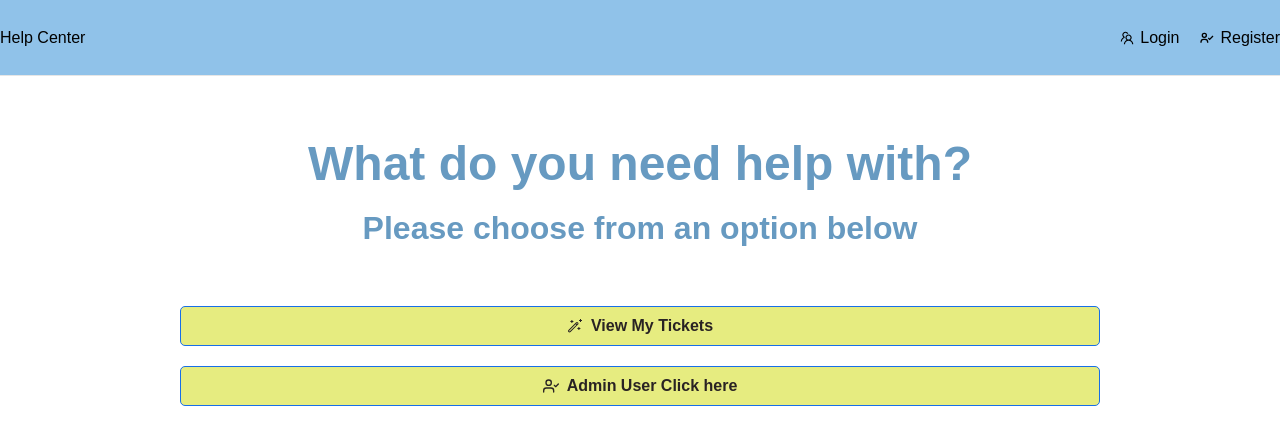
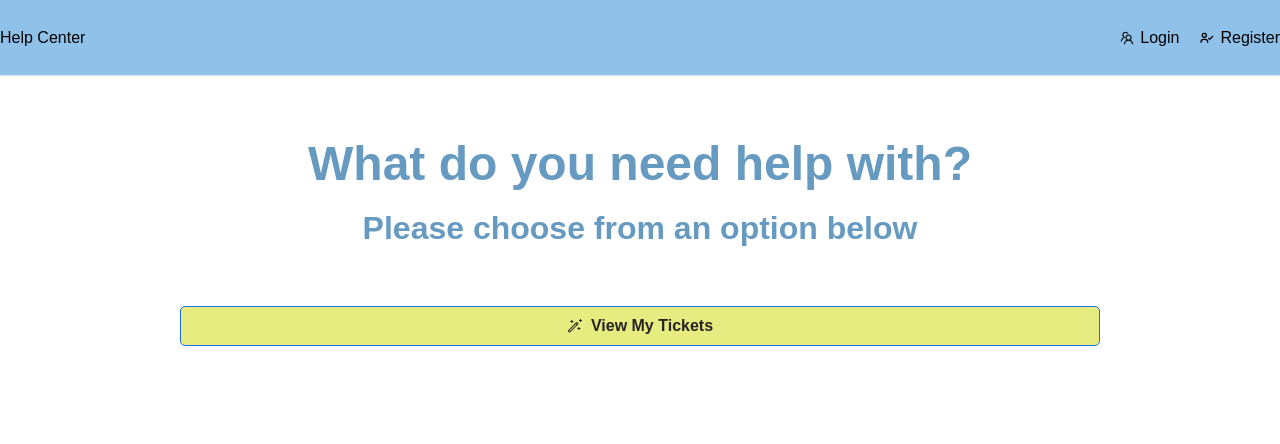
Before and after one commit to Zhongqi0402/Digital_Support_Center, a React (Create React App) app in the folder frontend/: page / in a window 1280 px wide. Shown: the top 444 px of the page. Built offline with nearby package versions, Linux system fonts and the light colour scheme.

Commit message:
small fix in home page and log in page

```diff
--- a/frontend/src/pages/Home.tsx
+++ b/frontend/src/pages/Home.tsx
@@ -8,11 +8,12 @@ import { useSelector } from 'react-redux'
 const Home: FC<any> = () => {
   const { user } = useSelector( ( state: any ) => state.auth )
 
-  let message = user && user.isAdmin ? "View All Tickets" : 'View My Tickets'
-
   return (
     <>
-      {!user || !user.isAdmin ? <section className='heading'>
+
+
+      {!user || !user.isAdmin ?
+      <section className='heading'>
         <h1>What do you need help with?</h1>
         <p>Please choose from an option below</p>
       </section> :
@@ -20,17 +21,21 @@ const Home: FC<any> = () => {
 
       {( user && !user.isAdmin ) && <Link to='/new-ticket' className='btn btn-reverse btn-block'>
         <VscThreeBars /> Create New Ticket
-      </Link>}
+      </Link>
 
-      {<Link to={!user ? '/login' : '/tickets'} className='btn btn-block'>
-        <VscWand /> { message }
+      }
+
+      {( !user || !user.isAdmin ) && <Link to='/tickets' className='btn btn-block'>
+        <VscWand /> View My Tickets
       </Link>}
 
 
-
-      {<Link to={user && user.isAdmin ? '/admin/tickets' : '/tickets'} className='btn btn-block'>
-        <FiUserCheck /> Admin User Click here
-      </Link>}
+      {
+        (user && user.isAdmin) &&
+        <Link to='/admin/tickets' className='btn btn-block'>
+          <FiUserCheck /> Admin User Click here
+        </Link>
+      }
 
     </>
   );
--- a/frontend/src/pages/login.tsx
+++ b/frontend/src/pages/login.tsx
@@ -40,9 +40,8 @@ const Login: FC<any> = () => {
     )
 
     useEffect(() => {
-        console.log("here", isError)
         if (isError) {
-          toast.error(message)
+          toast.error("Invalid Username and password pair!")
         }
 
         // Redirect when logged in
@@ -93,7 +92,7 @@ const Login: FC<any> = () => {
                     />
                 </div>
                 <div className='form-group'>
-                    <button className='btn btn-block'>Submit</button>
+                    <button className='btn btn-block'>Let Me In!!</button>
                 </div>
             </form>
         </section>
```
